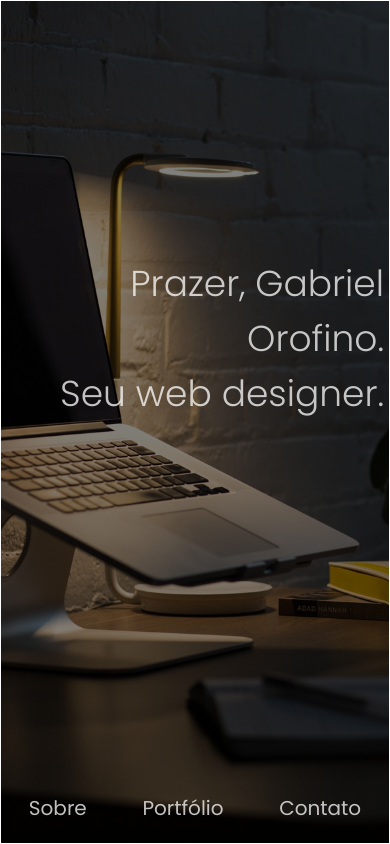
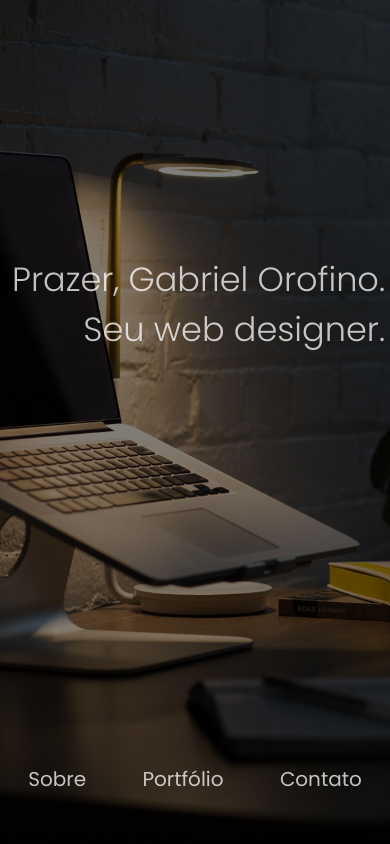
Before and after one commit to oniforo/web-dev-portfolio, a Next.js app: page / in a window 390 px wide. Built offline with nearby package versions, Linux system fonts and the light colour scheme.

Commit message:
Overflow and font-size issues' corrections.

```diff
--- a/sessions/Greetings/index.js
+++ b/sessions/Greetings/index.js
@@ -10,6 +10,7 @@ const Section = () => {
     return (
         <section className={style.section} style={{
             height: menuClick ? 0 : '100vh',
+            overflow: menuClick ? 'visible' : 'hidden',
         }}>
             <nav ref={nav} style={{
                 bottom: menuClick ? -nav.current.clientHeight : 0,
--- a/sessions/Greetings/style.module.scss
+++ b/sessions/Greetings/style.module.scss
@@ -1,9 +1,10 @@
 @use '../../styles/main.module.scss' as main;
 
 .section {
-    border: 1px solid white;
-    width: 100%;
+    //border: 1px solid purple;
+    width: 100vw;
     position: relative;
+    overflow: hidden;
     background:
         linear-gradient(0deg, rgba(0, 0, 0, 0.5), rgba(0, 0, 0, 0.5)),
         url('/greetings.jpg');
@@ -17,7 +18,7 @@
     flex-direction: column;
     justify-content: center;
     align-items: flex-end;
-    transition: height 0.8s linear;
+    transition: height 0.8s linear, overflow 0s linear;
 }
 
 .section > div {
@@ -48,6 +49,7 @@
     div {
         opacity: .75;
         padding: 20px;
+        padding-bottom: 50px;
         font-size: 20px;
         cursor: pointer;
         animation: slideInFromLeft 2s;
@@ -70,15 +72,17 @@
     .section {
         justify-content: flex-start;
         background-position: 30% center;
+        overflow: visible;
     }
     .section > div {
+        //border: 1px solid green;
         text-align: right;
         margin: 250px 0 0 0;
-        font-size: 36px;
+        font-size: 8.6vw;
         width: 100%;
         padding: 5px;
     }
     .section nav {
-        width: 100%;
+        width: 100vw;
     }
 }
```
